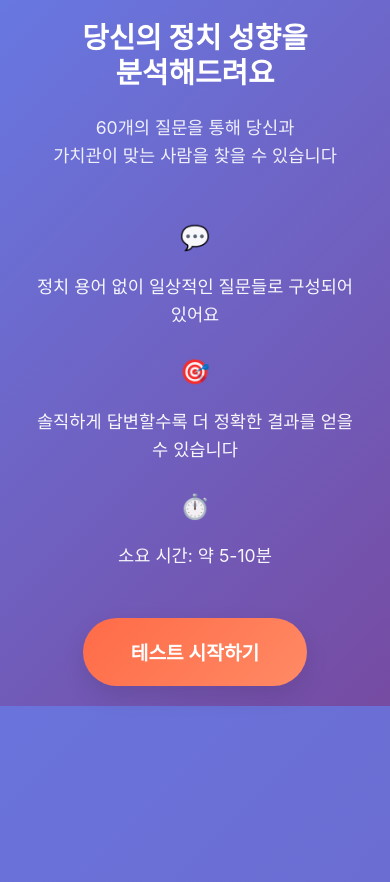
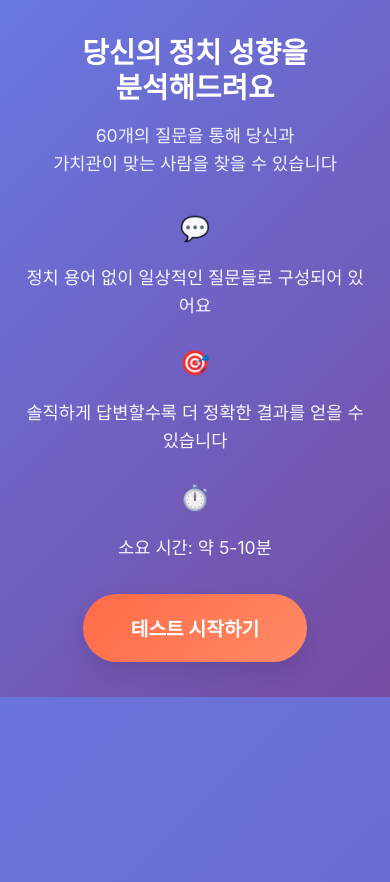
Before and after one commit to BaeEunho/sidepick, a plain HTML site: page test.html in a window 390 px wide. Shown: the part 147-1029 px from the top of the page. Drawn offline with Linux system fonts and the light colour scheme.

Commit message:
모바일최적화_2

```diff
--- a/result-style.css
+++ b/result-style.css
@@ -16,6 +16,8 @@ body {
     overflow-x: hidden;
     overflow-y: auto;
     -webkit-overflow-scrolling: touch;
+    -webkit-transform: translateZ(0);
+    -webkit-backface-visibility: hidden;
 }
 
 .container {
--- a/style.css
+++ b/style.css
@@ -13,6 +13,8 @@ body {
     overflow-x: hidden;
     overflow-y: auto;
     -webkit-overflow-scrolling: touch;
+    -webkit-transform: translateZ(0);
+    -webkit-backface-visibility: hidden;
 }
 
 .container {
--- a/test-style.css
+++ b/test-style.css
@@ -14,6 +14,8 @@ body {
     overflow-x: hidden;
     overflow-y: auto;
     -webkit-overflow-scrolling: touch;
+    -webkit-transform: translateZ(0);
+    -webkit-backface-visibility: hidden;
 }
 
 /* Color Variables */
@@ -489,6 +491,10 @@ body {
         padding: 0 15px;
     }
 
+    .screen {
+        padding: 10px;
+    }
+
     .intro-text h2 {
         font-size: 2rem;
     }
@@ -497,12 +503,24 @@ body {
         font-size: 1.1rem;
     }
 
+    .features {
+        margin-bottom: 2rem;
+    }
+
+    .intro-text h2 {
+        margin-bottom: 1rem;
+    }
+
+    .intro-text .subtitle {
+        margin-bottom: 2rem;
+    }
+
     .question-text {
         font-size: 1.5rem;
     }
 
     .question-content {
-        padding: 2rem 1.5rem;
+        padding: 1.5rem 1rem;
     }
 
     .result-content {
@@ -561,9 +579,11 @@ body {
     }
 }
 
-/* Smooth transitions */
+/* Smooth transitions - 모바일 최적화 */
 .screen {
-    transition: all 0.5s cubic-bezier(0.4, 0.0, 0.2, 1);
+    transition: opacity 0.3s ease, visibility 0.3s ease;
+    -webkit-transform: translateZ(0);
+    -webkit-backface-visibility: hidden;
 }
 
 /* Focus styles for accessibility */
```
Also changed, not shown: result-script.js (+11 -3 lines).
